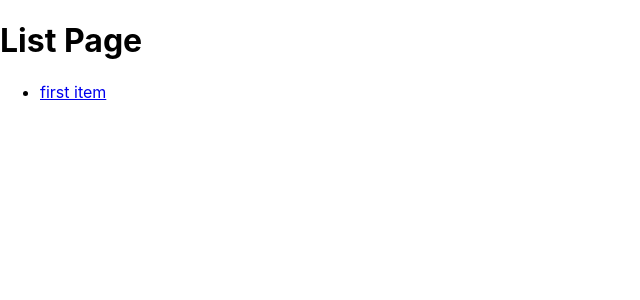
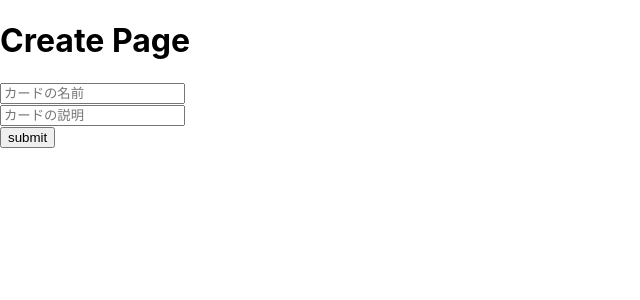
Before and after one commit to kjugk/flashcard, a React (Create React App) app: page /flashcard-create in a window 1280 px wide. Shown: the top 300 px of the page, without its empty margins (0-640 px from the left). Built offline with nearby package versions, Linux system fonts and the light colour scheme.

Commit message:
Formik を導入

```diff
--- a/package.json
+++ b/package.json
@@ -13,6 +13,7 @@
     "@types/react-redux": "^7.1.9",
     "@types/react-router-dom": "^5.1.5",
     "@types/redux-thunk": "^2.1.0",
+    "formik": "^2.1.4",
     "react": "^16.13.1",
     "react-dom": "^16.13.1",
     "react-redux": "^7.2.0",
--- a/src/App.tsx
+++ b/src/App.tsx
@@ -2,12 +2,14 @@ import React, { FunctionComponent } from "react";
 import { BrowserRouter as Router, Switch, Route } from "react-router-dom";
 import FlashcardListPage from "./pages/flashcard-list-page/flashcard-list.page";
 import FlashcardDetailPage from "./pages/flashcard-detail-page/flashcard-detail.page";
+import FlashcardCreatePage from "./pages/flashcard-create-page/flashcard-create-page";
 import "./App.css";
 
 const App: FunctionComponent = () => {
   return (
     <Router>
       <Switch>
+        <Route path="/flashcard-create" component={FlashcardCreatePage}></Route>
         <Route path="/flashcard-list" component={FlashcardListPage}></Route>
         <Route
           path="/flashcard-detail/:id"
--- /dev/null
+++ b/src/pages/flashcard-create-page/components/flashcard-create-form.tsx
@@ -0,0 +1,50 @@
+import React, { FunctionComponent } from "react";
+import { Formik, Form, Field, ErrorMessage } from "formik";
+import {
+  IFlashcardCreateForm,
+  IFlashcardCreateFormErrors,
+} from "../store/types";
+
+export const FlashcardCreateForm: FunctionComponent = () => {
+  const initialValues: IFlashcardCreateForm = {
+    name: "",
+    description: "",
+  };
+
+  return (
+    <Formik
+      initialValues={initialValues}
+      validate={(values) => {
+        const errors: IFlashcardCreateFormErrors = {};
+        if (!values.name) {
+          console.log("必須");
+          errors.name = "必須項目です";
+        }
+        return errors;
+      }}
+      onSubmit={(values, { setSubmitting }) => {
+        // TODO call effects
+        setTimeout(() => {
+          setSubmitting(false);
+        }, 1000);
+      }}
+    >
+      {({ isSubmitting }) => (
+        <Form>
+          <div>
+            <Field type="text" name="name" placeholder="カードの名前" />
+            <ErrorMessage name="name" component="div" />
+          </div>
+
+          <div>
+            <Field type="text" name="description" placeholder="カードの説明" />
+          </div>
+
+          <button type="submit" disabled={isSubmitting}>
+            submit
+          </button>
+        </Form>
+      )}
+    </Formik>
+  );
+};
--- /dev/null
+++ b/src/pages/flashcard-create-page/flashcard-create-page.tsx
@@ -0,0 +1,36 @@
+import React, { FunctionComponent } from "react";
+import { FlashcardCreateForm } from "./components/flashcard-create-form";
+
+// type Props = ReturnType<typeof mapStateToProps> &
+//   ReturnType<typeof mapDispatchProps>;
+
+/**
+ * カード作成ページ。
+ * TODO formik 試す
+ */
+const FlashcardCreatePage: FunctionComponent = () => {
+  return (
+    <div>
+      <h1>Create Page</h1>
+      <FlashcardCreateForm />
+    </div>
+  );
+};
+
+// const mapStateToProps = (state: RootState) => {
+//   const { flashcards } = state.flashcardListPage;
+//   return {
+//     flashcards,
+//   };
+// };
+
+// const mapDispatchProps = (
+//   dispatch: ThunkDispatch<RootState, unknown, FlashcardCreatePageActionTypes>
+// ) => ({
+//   getFlashcards: () => {
+//     dispatch(getFlashcards());
+//   },
+// });
+
+// export default connect(mapStateToProps)(FlashcardCreatePage);
+export default FlashcardCreatePage;
--- /dev/null
+++ b/src/pages/flashcard-create-page/store/types.ts
@@ -0,0 +1,25 @@
+// State types
+export interface FlashcardCreatePageState {
+  form: {
+    name: string;
+  };
+}
+
+export interface IFlashcardCreateForm {
+  name: string;
+  description: string;
+}
+
+export interface IFlashcardCreateFormErrors {
+  name?: string;
+  description?: string;
+}
+
+// Action types
+export const UPDATE_NAME = "UPDATE_NAME";
+interface UpdateNameAction {
+  type: typeof UPDATE_NAME;
+  payload: string;
+}
+
+export type FlashcardCreatePageActionTypes = UpdateNameAction;
```
Also changed, not shown: 1 other file (tests, documents, lock files or other folders).
